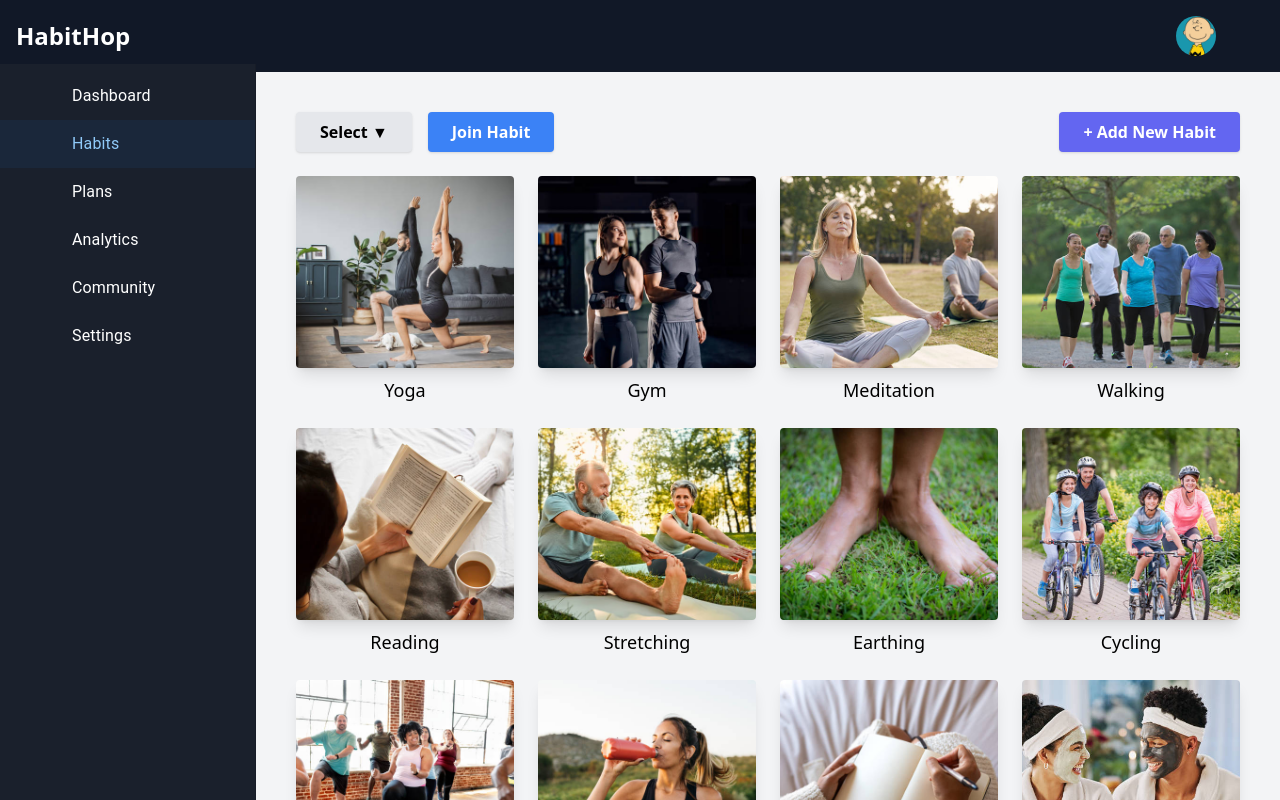
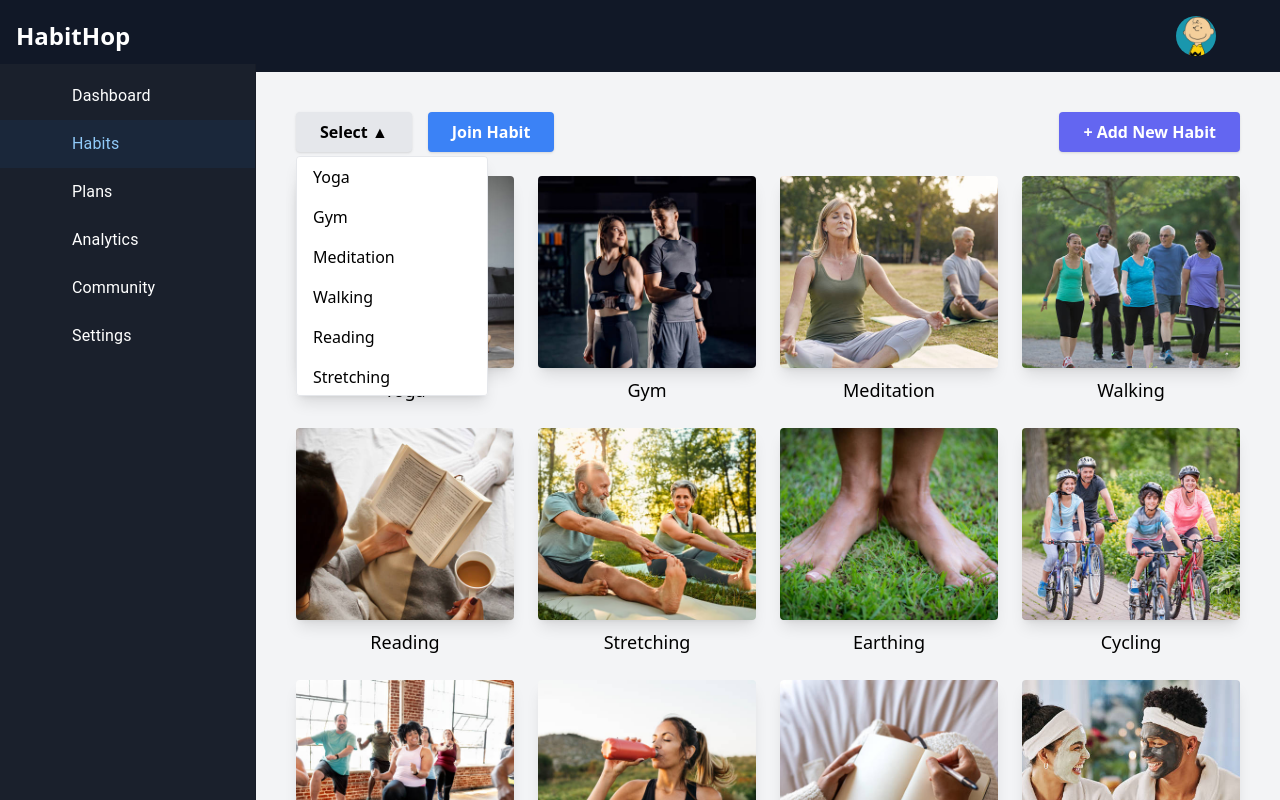
Before and after one commit to pnidhi26/habit-hop, a React (Create React App) app: page /habits in a window 1280 px wide. Both pictures are taken after a click on the button "Select ▼". Built offline with nearby package versions, Linux system fonts and the light colour scheme; some icons are missing.

Commit message:
select dropdown done

```diff
--- a/src/pages/Habits.jsx
+++ b/src/pages/Habits.jsx
@@ -1,4 +1,4 @@
-import React from 'react';
+import React, { useState } from 'react';
 
 const habits = [
   { name: 'Yoga', img: '/images/yoga.jpg' },
@@ -19,26 +19,50 @@ const habits = [
 ];
 
 export default function Habits() {
+  const [showDropdown, setShowDropdown] = useState(false);
+
   return (
     <div className="p-6">
-      {/* Buttons Row */}
-      <div className="flex justify-between items-center mb-6 flex-wrap gap-4">
-        <div className="flex gap-4">
-          <button className="bg-gray-200 px-6 py-2 rounded shadow text-black font-semibold">
-            Select ▼
-          </button>
+      {/* Top Buttons Section */}
+      <div className="flex justify-between items-start mb-6 flex-wrap gap-4">
+        {/* Left Side: Select + Join Habit */}
+        <div className="flex gap-4 items-start relative">
+          {/* Select Button with Arrow Toggle */}
+          <div className="relative">
+            <button
+              onClick={() => setShowDropdown(!showDropdown)}
+              className="bg-gray-200 px-6 py-2 rounded shadow text-black font-semibold flex items-center"
+            >
+              Select {showDropdown ? '▲' : '▼'}
+            </button>
+
+            {showDropdown && (
+              <ul className="absolute top-full mt-1 left-0 w-48 bg-white border border-gray-200 rounded shadow-lg z-10 max-h-60 overflow-y-auto">
+                {habits.map((habit, idx) => (
+                  <li
+                    key={idx}
+                    className="px-4 py-2 hover:bg-gray-100 cursor-pointer"
+                  >
+                    {habit.name}
+                  </li>
+                ))}
+              </ul>
+            )}
+          </div>
+
+          {/* Join Habit */}
           <button className="bg-blue-500 text-white px-6 py-2 rounded shadow font-semibold hover:bg-blue-600">
             Join Habit
           </button>
         </div>
 
+        {/* Right Side: Add New Habit */}
         <button className="bg-indigo-500 text-white px-6 py-2 rounded shadow font-semibold hover:bg-indigo-600">
           + Add New Habit
         </button>
       </div>
 
-
-      {/* Grid of Habits */}
+      {/* Grid of Habit Cards */}
       <div className="grid grid-cols-1 sm:grid-cols-2 md:grid-cols-3 lg:grid-cols-4 gap-6">
         {habits.map((habit, idx) => (
           <div key={idx} className="text-center">
```
